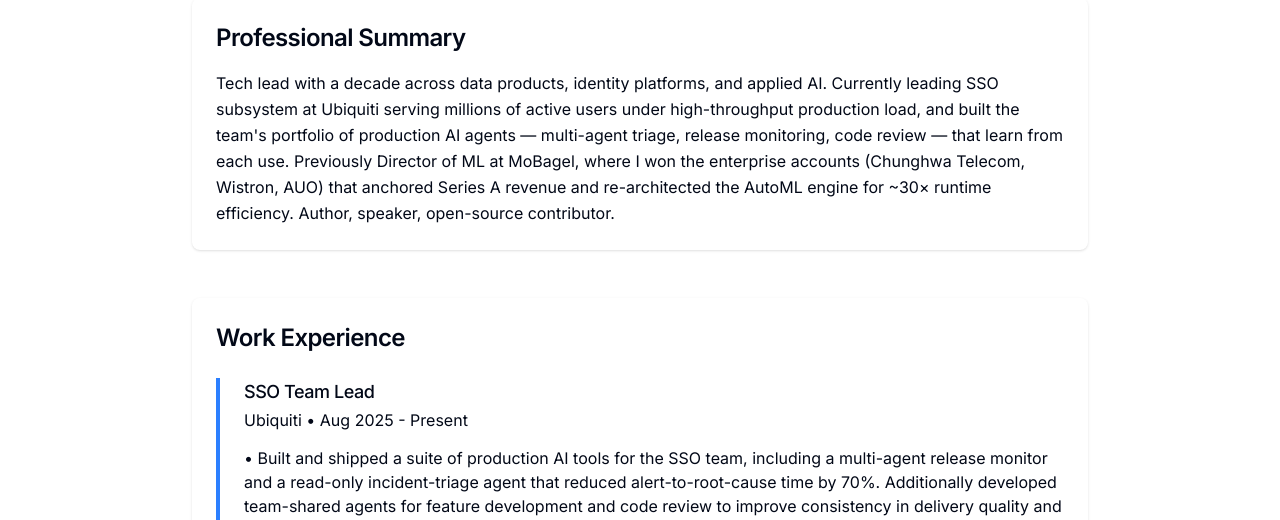
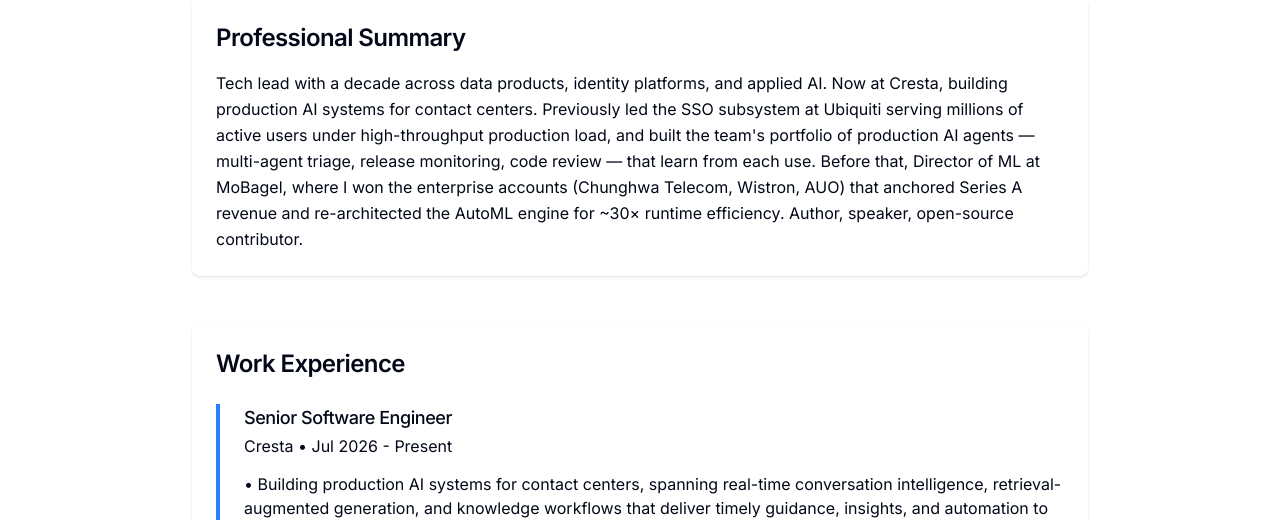
Before and after one commit to schwannden/resume, a Next.js app: page / in a window 1280 px wide. Shown: the part 267-787 px from the top of the page. Built offline with nearby package versions, Linux system fonts and the light colour scheme; no server answers.

Commit message:
content(resume): add Cresta role and close out Ubiquiti (#322)
Cresta is the current role from Jul 2026, so Ubiquiti SSO Team Lead closes
at Jun 2026 and the summary and site bio stop claiming it as current.

Co-authored-by: Schwannden Kuo <5753086+schwannden@users.noreply.github.com>

```diff
--- a/resume.config.ts
+++ b/resume.config.ts
@@ -25,7 +25,7 @@ export const siteConfig = {
 
   // Bio for SEO and social sharing
   description:
-    "Tech lead at the intersection of identity platforms and applied AI. Builds production agentic systems at Ubiquiti; previously Director of ML at MoBagel. Author of technical publications and open source contributions.",
+    "Tech lead at the intersection of identity platforms and applied AI. Builds production AI systems for contact centers at Cresta; previously led SSO at Ubiquiti and was Director of ML at MoBagel. Author of technical publications and open source contributions.",
 
   // Short bio (used in some social cards)
   shortDescription: "Tech lead — identity platforms and applied AI",
--- a/src/data/resume.ts
+++ b/src/data/resume.ts
@@ -96,13 +96,21 @@ export const resumeData: ResumeData = {
   linkedin: "https://www.linkedin.com/in/schwannden/",
   title: "Tech Lead, Identity & Applied AI",
   summary:
-    "Tech lead with a decade across data products, identity platforms, and applied AI. Currently leading SSO subsystem at Ubiquiti serving millions of active users under high-throughput production load, and built the team's portfolio of production AI agents — multi-agent triage, release monitoring, code review — that learn from each use. Previously Director of ML at MoBagel, where I won the enterprise accounts (Chunghwa Telecom, Wistron, AUO) that anchored Series A revenue and re-architected the AutoML engine for ~30× runtime efficiency. Author, speaker, open-source contributor.",
+    "Tech lead with a decade across data products, identity platforms, and applied AI. Now at Cresta, building production AI systems for contact centers. Previously led the SSO subsystem at Ubiquiti serving millions of active users under high-throughput production load, and built the team's portfolio of production AI agents — multi-agent triage, release monitoring, code review — that learn from each use. Before that, Director of ML at MoBagel, where I won the enterprise accounts (Chunghwa Telecom, Wistron, AUO) that anchored Series A revenue and re-architected the AutoML engine for ~30× runtime efficiency. Author, speaker, open-source contributor.",
 
   experience: [
     {
+      title: "Senior Software Engineer",
+      company: "Cresta",
+      duration: "Jul 2026 - Present",
+      responsibilities: [
+        "Building production AI systems for contact centers, spanning real-time conversation intelligence, retrieval-augmented generation, and knowledge workflows that deliver timely guidance, insights, and automation to customer-facing teams.",
+      ],
+    },
+    {
       title: "SSO Team Lead",
       company: "Ubiquiti",
-      duration: "Aug 2025 - Present",
+      duration: "Aug 2025 - Jun 2026",
       responsibilities: [
         "Built and shipped a suite of production AI tools for the SSO team, including a multi-agent release monitor and a read-only incident-triage agent that reduced alert-to-root-cause time by 70%. Additionally developed team-shared agents for feature development and code review to improve consistency in delivery quality and velocity.",
         "Led a multi-quarter API latency initiative to completion by optimizing caching strategies, identifying performance bottlenecks, and refactoring deployment architecture. Achieved a 90–97% reduction in P95 latency across six critical auth/MFA endpoints (e.g., login: 11.27s → 0.79s; email MFA: 10.18s → 0.31s; password reset: 9.27s → 0.54s) while reducing compute capacity requirements by over 60%.",
```
